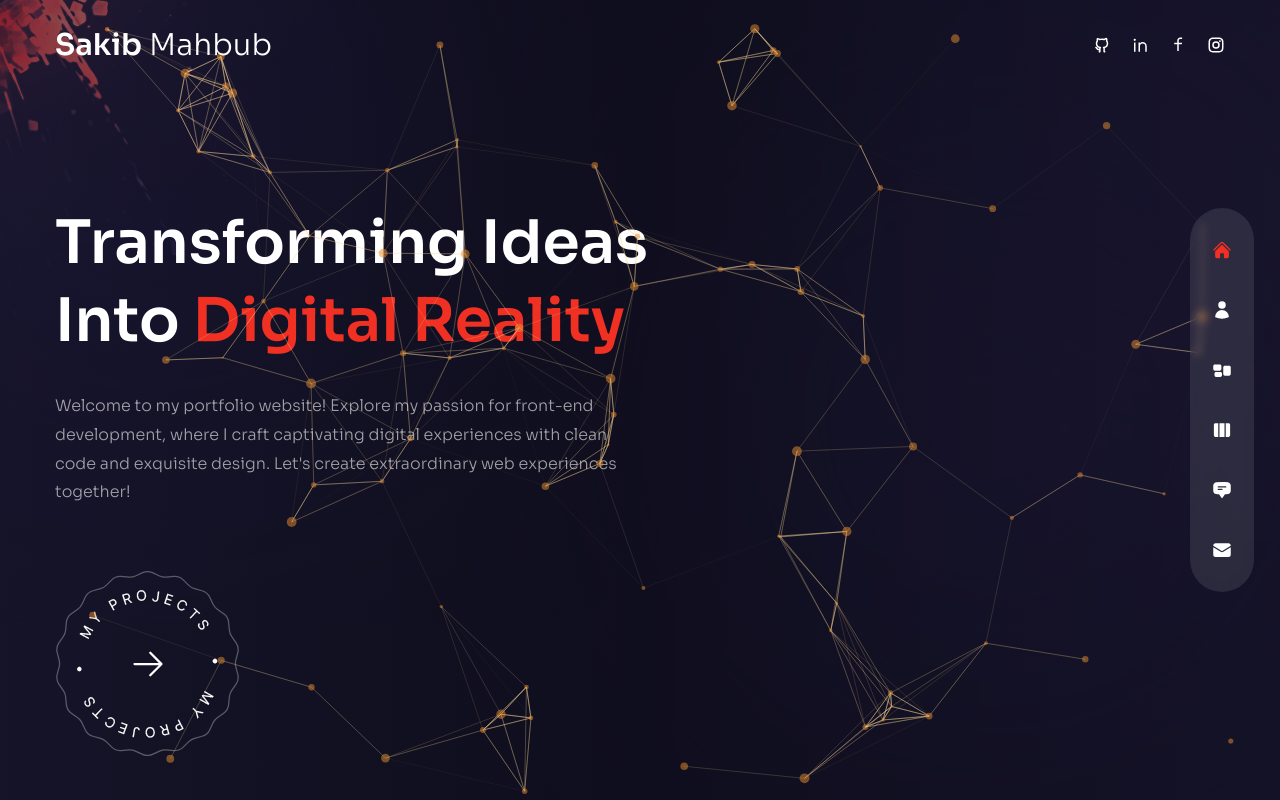
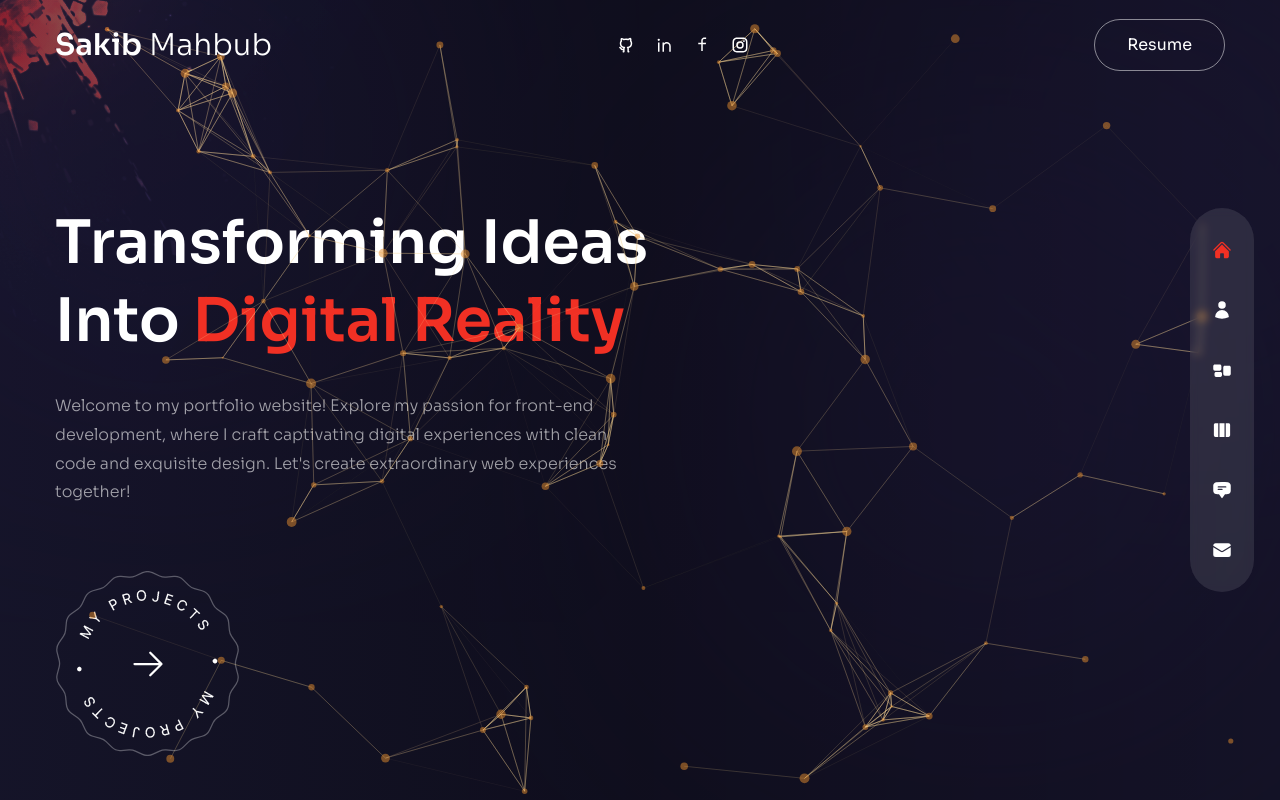
Before and after one commit to sakibmahbub/Next-Portfolio, a Next.js app: page / in a window 1280 px wide. Built offline with nearby package versions, Linux system fonts and the light colour scheme.

Commit message:
added download resume on header

```diff
--- a/components/Header.js
+++ b/components/Header.js
@@ -6,6 +6,7 @@ import Link from "next/link";
 
 // components
 import Socials from "../components/Socials";
+import { BsArrowDown } from "react-icons/bs";
 
 const Header = () => {
   return (
@@ -20,6 +21,14 @@ const Header = () => {
           </Link>
           {/* socials */}
           <Socials />
+          <Link href="/Resume.pdf">
+            <button className="btn rounded-full border border-white/50 max-w-[170px] px-8 transition-all duration-300 flex items-center justify-center overflow-hidden hover:border-accent group">
+              <span className="group-hover:-translate-y-[120%] group-hover:opacity-0  transition-all duration-500">
+                Resume
+              </span>
+              <BsArrowDown className="-translate-y-[120%] opacity-0 group-hover:flex group-hover:-translate-y-0 group-hover:opacity-100 transition-all duration-300 absolute text-[22px]" />
+            </button>
+          </Link>
         </div>
       </div>
     </header>
```
Also changed, not shown: 1 other file (tests, documents, lock files or other folders).
